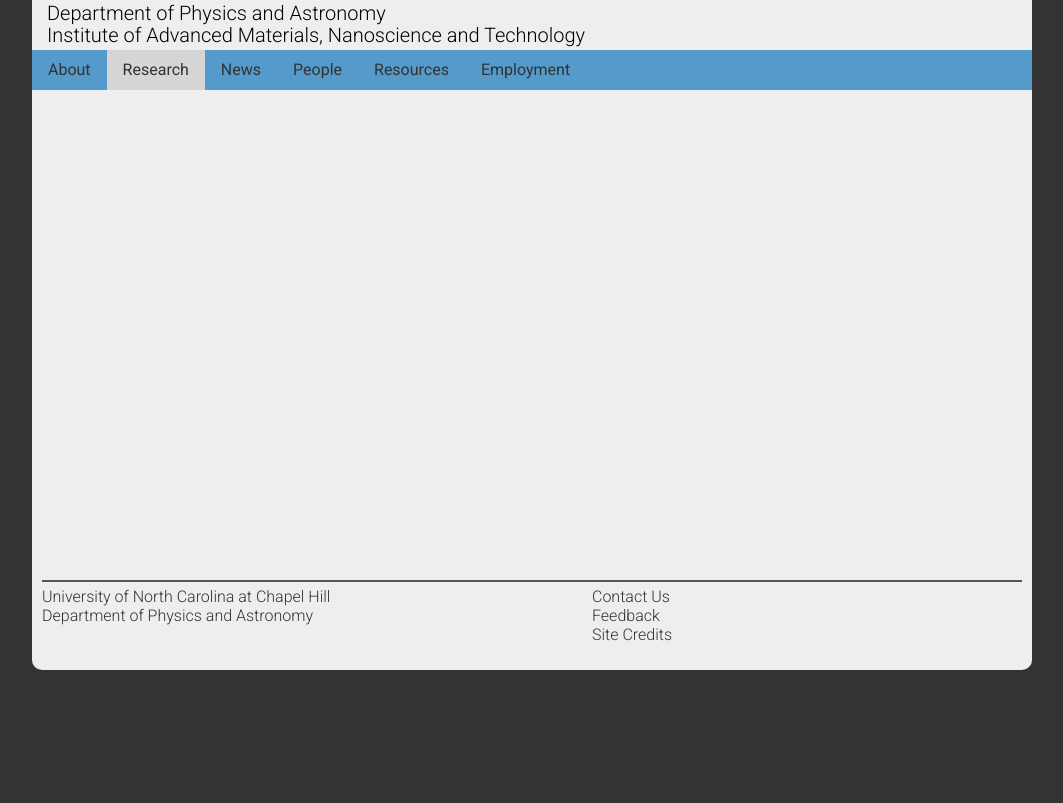
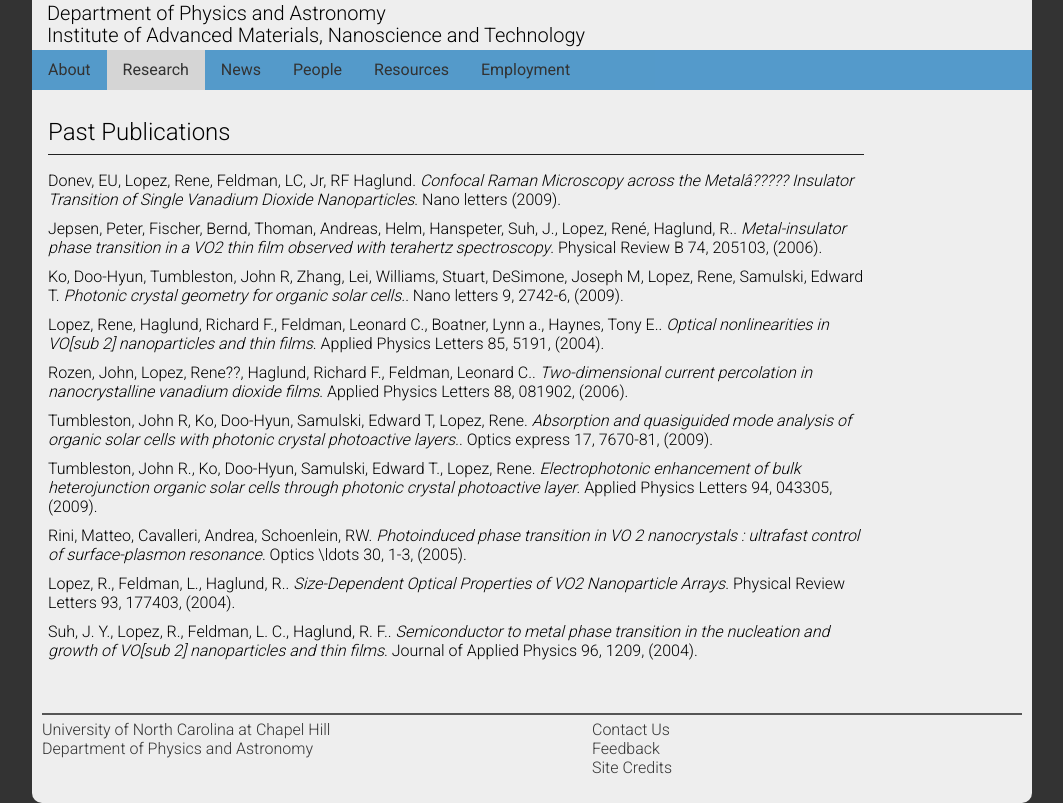
Before and after one commit to thair116/nano_group_website, a plain HTML site: page Research/Past_publications.html in a window 1280 px wide. Shown: the part 60-863 px from the top of the page, without its empty margins (108-1171 px from the left). Before the commit the page ends 800 px from the top, so only its background shows below. Drawn offline with Linux system fonts and the light colour scheme.

Commit message:
Copied initial html from bib to xml to html converter
Signed-off-by: Travis Hairfield <twh116@gmail.com>

```diff
--- a/Research/Past_publications.html
+++ b/Research/Past_publications.html
@@ -129,6 +129,79 @@
 	</header>
 	<div id="main">
 		<div id="left_main" class="column">
+			<div id="papers" class="stuff">
+				<div class="stuff_title">
+					<h2> Past Publications </h2>
+				</div>
+
+				<!-- Insert publications list here -->
+				<ul>
+
+					<li class='citation'>
+						Donev, EU, Lopez, Rene, Feldman, LC, Jr, RF Haglund.
+						<i> Confocal Raman Microscopy across the Metalâ????? Insulator Transition of Single Vanadium Dioxide Nanoparticles</i>.
+						Nano letters (2009).
+					</li>
+
+					<li class='citation'>
+						Jepsen, Peter, Fischer, Bernd, Thoman, Andreas, Helm, Hanspeter, Suh, J., Lopez, René, Haglund, R..
+						<i> Metal-insulator phase transition in a VO2 thin film observed with terahertz spectroscopy</i>.
+						Physical Review B 74, 205103, (2006).
+					</li>
+
+					<li class='citation'>
+						Ko, Doo-Hyun, Tumbleston, John R, Zhang, Lei, Williams, Stuart, DeSimone, Joseph M, Lopez, Rene, Samulski, Edward T.
+						<i> Photonic crystal geometry for organic solar cells.</i>.
+						Nano letters 9, 2742-6, (2009).
+					</li>
+
+					<li class='citation'>
+						Lopez, Rene, Haglund, Richard F., Feldman, Leonard C., Boatner, Lynn a., Haynes, Tony E..
+						<i> Optical nonlinearities in VO[sub 2] nanoparticles and thin films</i>.
+						Applied Physics Letters 85, 5191, (2004).
+					</li>
+
+					<li class='citation'>
+						Rozen, John, Lopez, Rene??, Haglund, Richard F., Feldman, Leonard C..
+						<i> Two-dimensional current percolation in nanocrystalline vanadium dioxide films</i>.
+						Applied Physics Letters 88, 081902, (2006).
+					</li>
+
+					<li class='citation'>
+						Tumbleston, John R, Ko, Doo-Hyun, Samulski, Edward T, Lopez, Rene.
+						<i> Absorption and quasiguided mode analysis of organic solar cells with photonic crystal photoactive layers.</i>.
+						Optics express 17, 7670-81, (2009).
+					</li>
+
+					<li class='citation'>
+						Tumbleston, John R., Ko, Doo-Hyun, Samulski, Edward T., Lopez, Rene.
+						<i> Electrophotonic enhancement of bulk heterojunction organic solar cells through photonic crystal photoactive layer</i>.
+						Applied Physics Letters 94, 043305, (2009).
+					</li>
+
+					<li class='citation'>
+						Rini, Matteo, Cavalleri, Andrea, Schoenlein, RW.
+						<i> Photoinduced phase transition in VO 2 nanocrystals : ultrafast control of surface-plasmon resonance</i>.
+						Optics \ldots 30, 1-3, (2005).
+					</li>
+
+					<li class='citation'>
+						Lopez, R., Feldman, L., Haglund, R..
+						<i> Size-Dependent Optical Properties of VO2 Nanoparticle Arrays</i>.
+						Physical Review Letters 93, 177403, (2004).
+					</li>
+
+					<li class='citation'>
+						Suh, J. Y., Lopez, R., Feldman, L. C., Haglund, R. F..
+						<i> Semiconductor to metal phase transition in the nucleation and growth of VO[sub 2] nanoparticles and thin films</i>.
+						Journal of Applied Physics 96, 1209, (2004).
+					</li>
+
+				</ul>
+
+
+				<!-- End publications list here -->
+			</div>
 		</div>
 		<div id="right_main" class="column">
 		</div>
```
